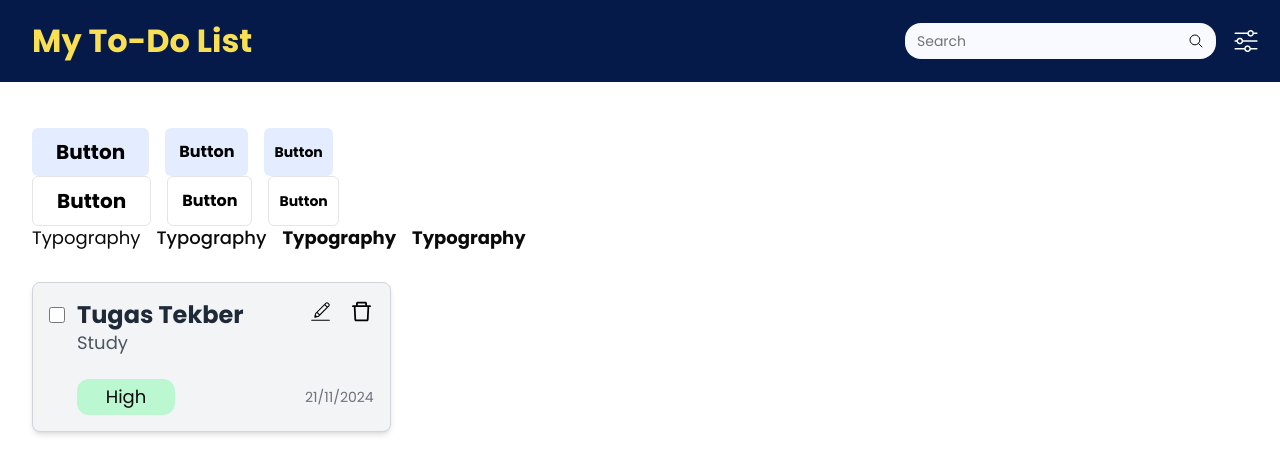
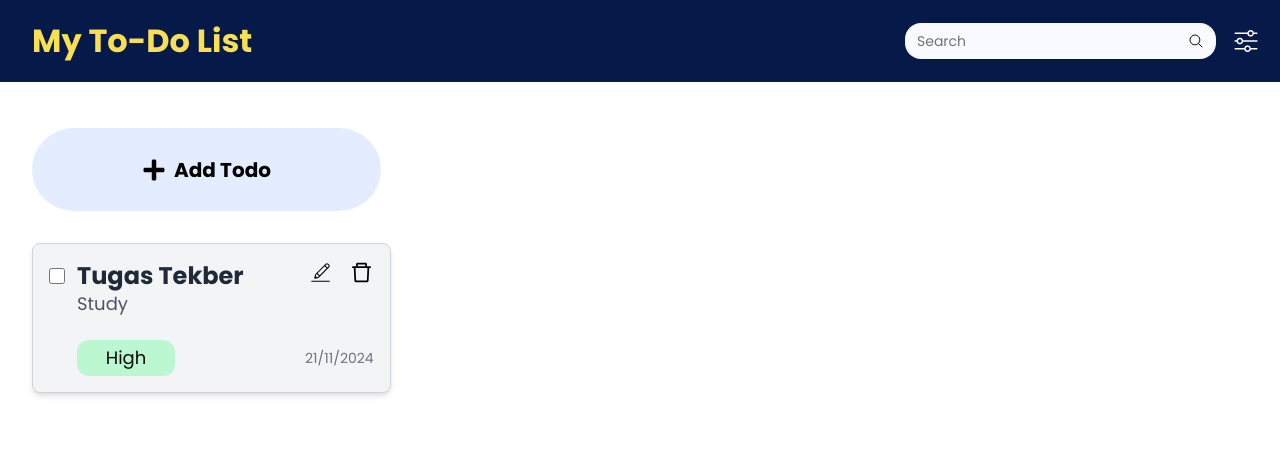
Before and after one commit to jhoniananta/todo-apps-devops, a React (Vite) app: page / in a window 1280 px wide. Shown: the top 474 px of the page. Built offline with nearby package versions, Linux system fonts and the light colour scheme.

Commit message:
feat: home page

```diff
--- a/src/App.tsx
+++ b/src/App.tsx
@@ -1,10 +1,7 @@
 import { BrowserRouter as Router, Routes, Route } from 'react-router-dom';
-import TodoCard from './components/card-todo/TodoCard';
-import Button from './components/Button';
-import Typography from './components/Typography';
 import AddScreen from './screens/AddScreen';
 import './styles/style.css';
-import Layout from './Layout';
+import Home from './screens/Home';
 
 function App() {
   return (
@@ -14,55 +11,7 @@ function App() {
           <Route
             path="/"
             element={
-              <Layout withNavbar withSearch childNav="My To-Do List">
-                <div className='p-8'>
-                  <div className="flex flex-wrap gap-4">
-                    <Button variant="primary" size="lg">
-                      Button
-                    </Button>
-                    <Button variant="primary" size="base">
-                      Button
-                    </Button>
-                    <Button variant="primary" size="sm">
-                      Button
-                    </Button>
-                  </div>
-                  <div className="flex flex-wrap gap-4">
-                    <Button variant="outline-primary" size="lg">
-                      Button
-                    </Button>
-                    <Button variant="outline-primary" size="base">
-                      Button
-                    </Button>
-                    <Button variant="outline-primary" size="sm">
-                      Button
-                    </Button>
-                  </div>
-                  <div className="flex flex-wrap gap-4">
-                    <Typography variant="p" weight="regular">
-                      Typography
-                    </Typography>
-                    <Typography variant="p" weight="medium">
-                      Typography
-                    </Typography>
-                    <Typography variant="p" weight="semibold">
-                      Typography
-                    </Typography>
-                    <Typography variant="p" weight="bold">
-                      Typography
-                    </Typography>
-                  </div>
-                  <div className="h-8"></div>
-                  <div className="flex flex-wrap gap-4">
-                    <TodoCard
-                      title="Tugas Tekber"
-                      category="Study"
-                      priority="High"
-                      dateCreated="21/11/2024"
-                    />
-                  </div>
-                </div>
-              </Layout>
+              <Home/>
             }
           />
           <Route path="/add" element={<AddScreen />} />
--- a/src/Layout.tsx
+++ b/src/Layout.tsx
@@ -17,7 +17,7 @@ export default function Layout({
   return (
     <>
       {withNavbar && <Navbar children={childNav} withSearch={withSearch} />}
-      <div className="mt-24">{children}</div>
+      <div className="pt-24">{children}</div>
     </>
   );
 }
--- a/src/screens/AddScreen.tsx
+++ b/src/screens/AddScreen.tsx
@@ -91,25 +91,14 @@ const AddScreen = () => {
         >
           <Button
             onClick={() => (window.location.href = "/")}
-            style={{
-              width: "120px",
-              height: "22px",
-              backgroundColor: "#f8f9fa",
-              border: "1px solid #ccc",
-              borderRadius: "8px",
-            }}
+            size="lg"
+            className="flex justify-center items-center  rounded-[10px]  h-[37px] w-full max-w-[326px]"
           >
             Cancel
           </Button>
           <Button
-            style={{
-              width: "120px",
-              height: "22px",
-              backgroundColor: "#007bff",
-              color: "#ffffff",
-              border: "none",
-              borderRadius: "8px",
-            }}
+            size="lg"
+            className="flex justify-center items-center  rounded-[10px] h-[37px] w-full max-w-[326px]"
           >
             Save
           </Button>
--- /dev/null
+++ b/src/screens/Home.tsx
@@ -0,0 +1,30 @@
+import Layout from "../Layout";
+import TodoCard from "../components/card-todo/TodoCard";
+import Button from "../components/Button";
+import { FaPlus } from "react-icons/fa";
+
+export default function Home() {
+  return (
+    <Layout withNavbar withSearch childNav="My To-Do List">
+      <div className="p-8 flex flex-col gap-8 items-start">
+        <a href="/add" className="w-full">
+          <Button
+            size="lg"
+            className="flex justify-center items-center max-md:mt-4 rounded-[30px] md:rounded-[50px] h-[37px] w-full md:h-[83px] md:w-[349px]"
+            leftIcon={FaPlus}
+          >
+            Add Todo
+          </Button>
+        </a>
+        <div className="flex flex-wrap gap-4">
+          <TodoCard
+            title="Tugas Tekber"
+            category="Study"
+            priority="High"
+            dateCreated="21/11/2024"
+          />
+        </div>
+      </div>
+    </Layout>
+  );
+}
```
